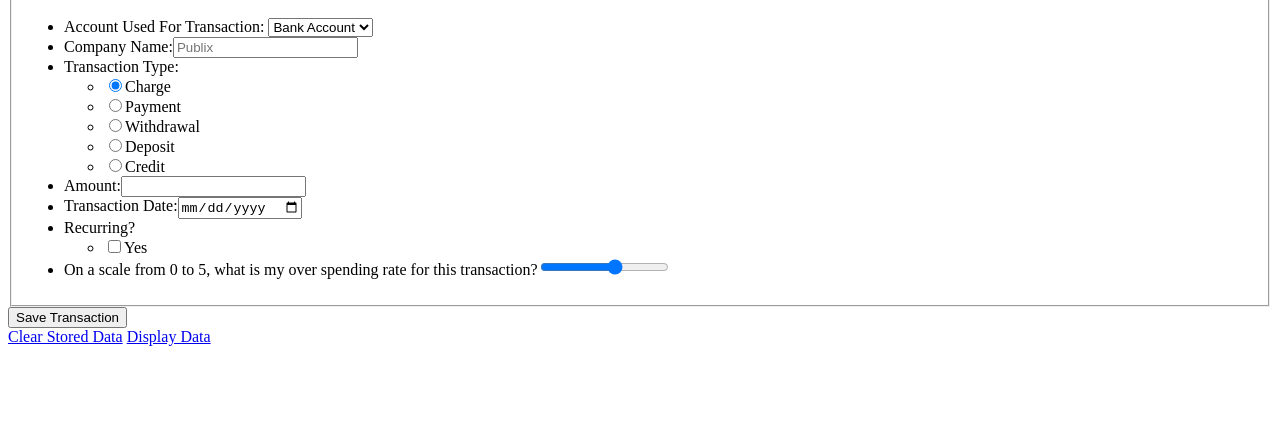
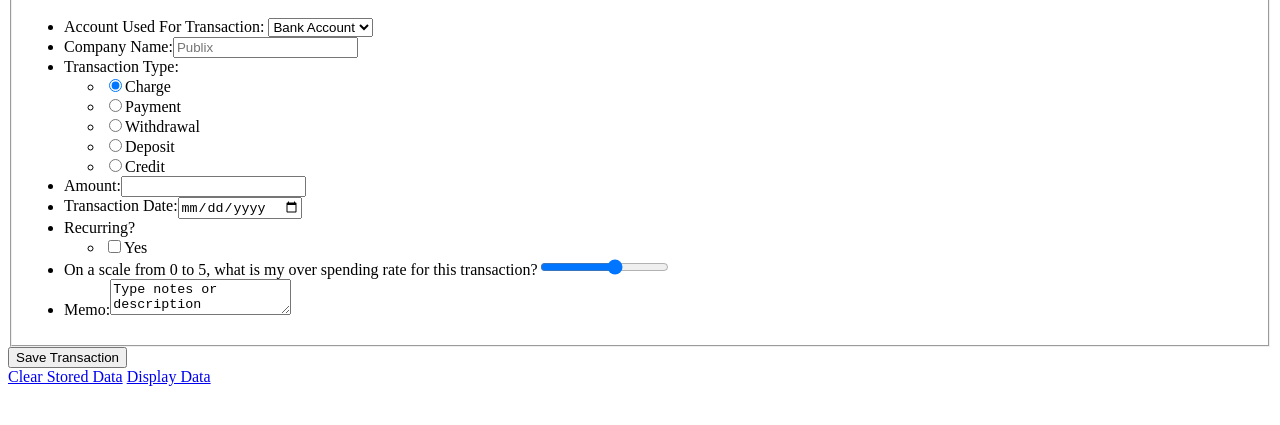
Before and after one commit to mperez1227/VFW_Project1, a plain HTML site: page additem.html in a window 1280 px wide. Shown: the part 101-526 px from the top of the page. Drawn offline with Linux system fonts and the light colour scheme.

Commit message:
Added meta tags that I was missing and project notes on top.

```diff
--- a/additem.html
+++ b/additem.html
@@ -1,11 +1,15 @@
 <!DOCTYPE html>
 <!-- Miriam Perez -->
 <!-- March 1, 2012 -->
+<!-- Term: 1203 -->
 <!-- VFW Project 1 -->
+<!-- Transactions Log -->
 <html>
 	<head>
 		<meta charset="utf-8" />
 		<meta name="description" content="My transactions list app. Keeping track of all charges!" />
+		<meta name="keywords" content="transactions, charges, list" />
+		<meta name="robots" content="noindex, nofollow" />
 		<meta name="viewport" content="user-scalable=no, width=device-width" />
 		<title>My Transactions List</title>
 	</head>
@@ -41,6 +45,7 @@
 						</ul>
 					</li>
 					<li><label for="spendingrate">On a scale from 0 to 5, what is my over spending rate for this transaction?</label><input type="range" min="0" max="5" name="spendingrate" type="range"></li>
+					<li><label for="memo">Memo:</label><textarea id="memo">Type notes or description</textarea></li>
 				</ul>
 			</fieldset>
 			<input type="submit" value="Save Transaction" />
```
Also changed, not shown: index.html (+4 -0 lines).
